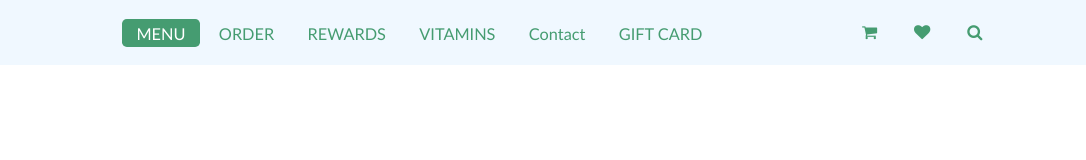
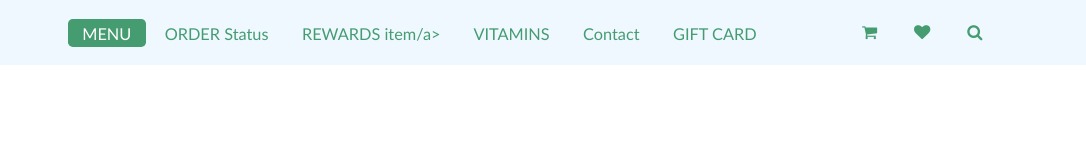
Before and after one commit to chiragtalsaniya/freshiiapp, a plain HTML site: page index.html in a window 1280 px wide. Shown: the full height of the page, 194-1280 px from the left. Drawn offline with Linux system fonts and the light colour scheme.

Commit message:
Index paga fixes

```diff
--- a/index.html
+++ b/index.html
@@ -26,8 +26,8 @@
 
 <nav class="navbar">
     <a href="#MENU" class="active">MENU</a>
-    <a href="#ORDER" >ORDER</a>
-    <a href="#REWARDS" >REWARDS</a>
+    <a href="#ORDER" >ORDER Status</a>
+    <a href="#REWARDS" >REWARDS item/a>
     <a href="#VITAMINS" >VITAMINS</a>
     <a href="#FRANCHISING" >Contact</a>
     <a href="#GIFT" >GIFT CARD</a>
```
